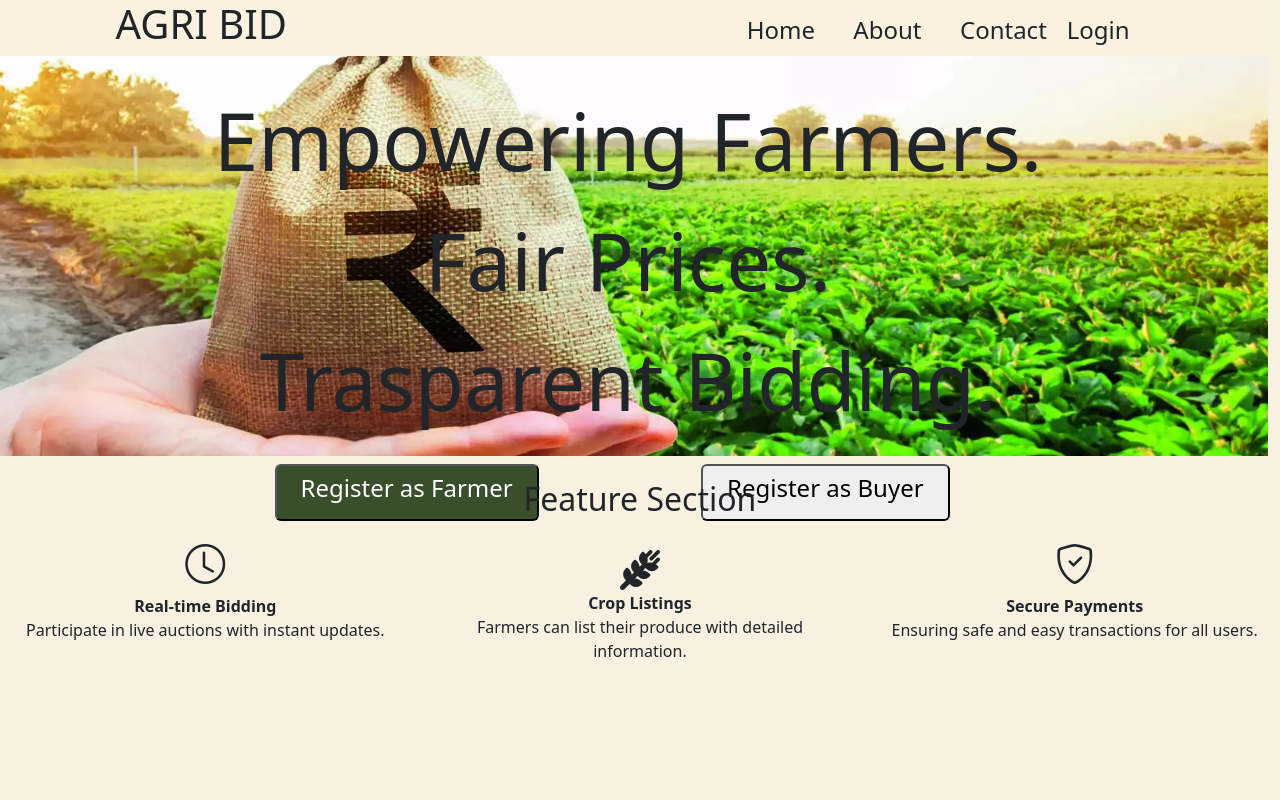
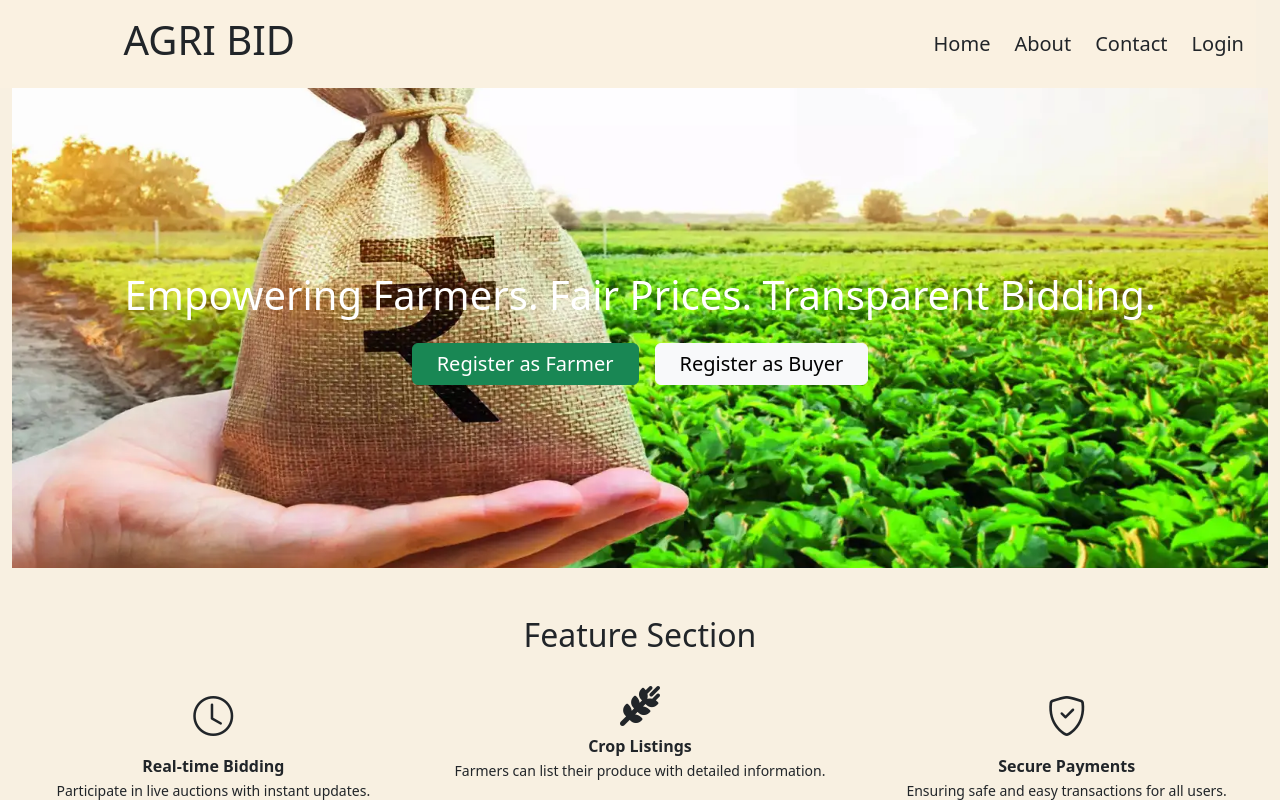
Before and after one commit to Kmasthan/agribid-ui, an Angular app: page / in a window 1280 px wide. Built offline with nearby package versions, Linux system fonts and the light colour scheme.

Commit message:
responsiveness added

```diff
--- /dev/null
+++ b/src/app/agri-bid-home/agri-bid-header/agri-bid-header.component.html
@@ -0,0 +1,17 @@
+<div class="container-fluid app-backgroud-color">
+    <!-- Header -->
+    <div class="row align-items-center py-3 header-background-color text-center text-md-start">
+        <div class="col-12 col-md-4 text-center">
+            <h1>AGRI BID</h1>
+        </div>
+
+        <div class="col-12 col-md-8 d-flex justify-content-center justify-content-md-end mt-3 mt-md-0 gap-4">
+            <h5 class="mb-0">Home</h5>
+            <h5 class="mb-0">About</h5>
+            <h5 class="mb-0">Contact</h5>
+            <h5 class="mb-0">
+                <a routerLink="/login" class="anchor-tag-styling-desable">Login</a>
+            </h5>
+        </div>
+    </div>
+</div>
--- a/src/app/agri-bid-home/agri-bid-home-page/agri-bid-home-page.component.css
+++ b/src/app/agri-bid-home/agri-bid-home-page/agri-bid-home-page.component.css
@@ -1,8 +1,9 @@
 .home-page-image {
-    width: 100%;
-    height: 50vh;
     background-image: url('/assets/crop_image.webp');
     background-size: cover;
     background-position: center;
     background-repeat: no-repeat;
-}
+    min-height: 60vh;
+    width: 100%;
+    color: white;
+  }
--- a/src/app/agri-bid-home/agri-bid-home-page/agri-bid-home-page.component.html
+++ b/src/app/agri-bid-home/agri-bid-home-page/agri-bid-home-page.component.html
@@ -1,74 +1,59 @@
-<div class="app-backgroud-color">
+<div class="container-fluid app-backgroud-color">
 
-    <!-- Header starts -->
-    <div class="row header-background-color">
-        <div class="col-md-4 col-sm-4 text-center">
+    <!-- Header -->
+    <div class="row align-items-center py-3 header-background-color text-center text-md-start">
+        <div class="col-12 col-md-4 text-center">
             <h1>AGRI BID</h1>
         </div>
-        <div class="col-md-3 col-sm-3"></div>
-        <div class="col-md-1 col-sm-1 pt-3">
-            <h4>Home</h4>
-        </div>
-        <div class="col-md-1 col-sm-1 pt-3">
-            <h4>About</h4>
-        </div>
-        <div class="col-md-1 col-sm-1 pt-3">
-            <h4>Contact</h4>
-        </div>
-        <div class="col-md-1 col-sm-1 pt-3">
-            <h4>
+
+        <div class="col-12 col-md-8 d-flex justify-content-center justify-content-md-end mt-3 mt-md-0 gap-4">
+            <h5 class="mb-0">Home</h5>
+            <h5 class="mb-0">About</h5>
+            <h5 class="mb-0">Contact</h5>
+            <h5 class="mb-0">
                 <a routerLink="/login" class="anchor-tag-styling-desable">Login</a>
-            </h4>
-        </div>
-        <div class="col-md-1 col-sm-1"></div>
-    </div>
-    <!-- Header Ends -->
-
-    <!-- Image Content start -->
-    <div class="row home-page-image">
-        <div class="col-md-2 col-sm-2"></div>
-        <div class="col-md-8 col-sm-8 text-center text-size pt-4 pb-4">
-            Empowering Farmers. Fair Prices. Trasparent Bidding.
-        </div>
-        <div class="col-md-2 col-sm-2"></div>
-        <div class="row">
-            <div class="col-md-2 col-sm-2"></div>
-            <div class="col-md-4 col-sm-4 text-center">
-                <button class="button-stylign-1 rounded ps-4 pe-4 pt-2 pb-2">
-                    <h4>Register as Farmer</h4>
-                </button>
-            </div>
-            <div class="col-md-4 col-sm-4 text-center">
-                <button class="btn-light rounded ps-4 pe-4 pt-2 pb-2">
-                    <h4>Register as Buyer</h4>
-                </button>
-            </div>
-            <div class="col-md-2 col-sm-2"></div>
+            </h5>
         </div>
     </div>
-    <!-- Image Content start -->
 
-    <!-- Feature Section Starts -->
-    <div class="row pt-4">
-        <div class="col-md-12 col-sm-12 text-center pb-2">
+    <!-- Hero Image Section -->
+    <div class="home-page-image d-flex flex-column justify-content-center align-items-center text-center px-3 py-5">
+        <h2 class="display-6 mb-4">Empowering Farmers. Fair Prices. Transparent Bidding.</h2>
+
+        <div class="d-flex flex-wrap justify-content-center gap-3">
+            <button class="btn btn-success px-4 py-2">
+                <h5 class="mb-0">Register as Farmer</h5>
+            </button>
+            <button class="btn btn-light px-4 py-2">
+                <h5 class="mb-0">Register as Buyer</h5>
+            </button>
+        </div>
+    </div>
+
+
+    <!-- Feature Section -->
+    <div class="row text-center py-5">
+        <div class="col-12 mb-4">
             <h2>Feature Section</h2>
         </div>
-        <div class="col-md-4 col-sm-4 text-center">
-            <b><i class="bi bi-clock home-page-icons-size"></i></b><br>
-            <span><b>Real-time Bidding</b></span><br>
-            <span>Participate in live auctions with instant updates.</span>
+
+        <div class="col-12 col-md-4 mb-4">
+            <i class="bi bi-clock home-page-icons-size d-block mb-2"></i>
+            <strong>Real-time Bidding</strong><br>
+            <small>Participate in live auctions with instant updates.</small>
         </div>
-        <div class="col-md-4 col-sm-4 text-center">
-            <b><i class="fa-solid fa-wheat-awn home-page-icons-size pt-3"></i></b><br>
-            <span><b>Crop Listings</b></span><br>
-            <span>Farmers can list their produce with detailed information.</span>
+
+        <div class="col-12 col-md-4 mb-4">
+            <i class="fa-solid fa-wheat-awn home-page-icons-size d-block mb-2"></i>
+            <strong>Crop Listings</strong><br>
+            <small>Farmers can list their produce with detailed information.</small>
         </div>
-        <div class="col-md-4 col-sm-4 text-center">
-            <b><i class="bi bi-shield-check home-page-icons-size"></i></b><br>
-            <span><b>Secure Payments</b></span><br>
-            <span>Ensuring safe and easy transactions for all users.</span>
+
+        <div class="col-12 col-md-4 mb-4">
+            <i class="bi bi-shield-check home-page-icons-size d-block mb-2"></i>
+            <strong>Secure Payments</strong><br>
+            <small>Ensuring safe and easy transactions for all users.</small>
         </div>
     </div>
-    <!-- Feature Section Starts -->
 
 </div>
--- a/src/app/agri-bid-home/agri-bid-home.module.ts
+++ b/src/app/agri-bid-home/agri-bid-home.module.ts
@@ -3,10 +3,11 @@ import { CommonModule } from '@angular/common';
 
 import { AgriBidHomeRoutingModule } from './agri-bid-home-routing.module';
 import { AgriBidHomePageComponent } from './agri-bid-home-page/agri-bid-home-page.component';
+import { AgriBidHeaderComponent } from './agri-bid-header/agri-bid-header.component';
 
 
 @NgModule({
-  declarations: [AgriBidHomePageComponent],
+  declarations: [AgriBidHomePageComponent, AgriBidHeaderComponent],
   imports: [
     CommonModule,
     AgriBidHomeRoutingModule
--- a/src/styles.css
+++ b/src/styles.css
@@ -28,3 +28,15 @@
 .home-page-icons-size {
     font-size: 40px;
 }
+/* Ensure the body takes up at least the full viewport height */
+body, html {
+    height: 100%;
+    margin: 0;
+    overflow-y: auto;  /* Enables vertical scrolling when needed */
+}
+
+/* You can set a specific height for the container if needed */
+.container-fluid {
+    min-height: 100vh;  /* Ensures the container takes at least the full height of the viewport */
+    overflow-y: auto;  /* Ensures scrolling is possible if content overflows */
+}
```
Also changed, not shown: src/app/agri-bid-home/agri-bid-header/agri-bid-header.component.ts (added, +11 -0 lines), src/app/agri-bid-home/agri-bid-header/agri-bid-header.component.css (added), 1 other file (tests, documents, lock files or other folders).
